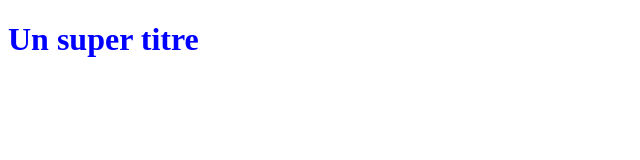
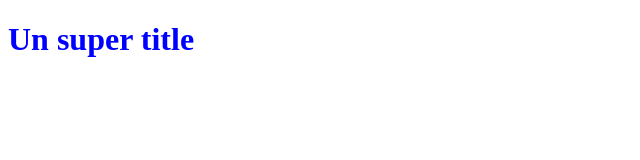
Before and after one commit to nazimzimo/PremierProjet, a plain HTML site: page index.html in a window 1280 px wide. Shown: the full height of the page, 0-640 px from the left. Drawn offline with Linux system fonts and the light colour scheme.

Commit message:
h1 modifié

```diff
--- a/index.html
+++ b/index.html
@@ -5,6 +5,6 @@
    <link rel="stylesheet" type="text/css" href="styles.css">
 </head>
 <body>
-   <h1>Un super titre</h1>
+   <h1>Un super title</h1>
 </body>
 </html>
```
